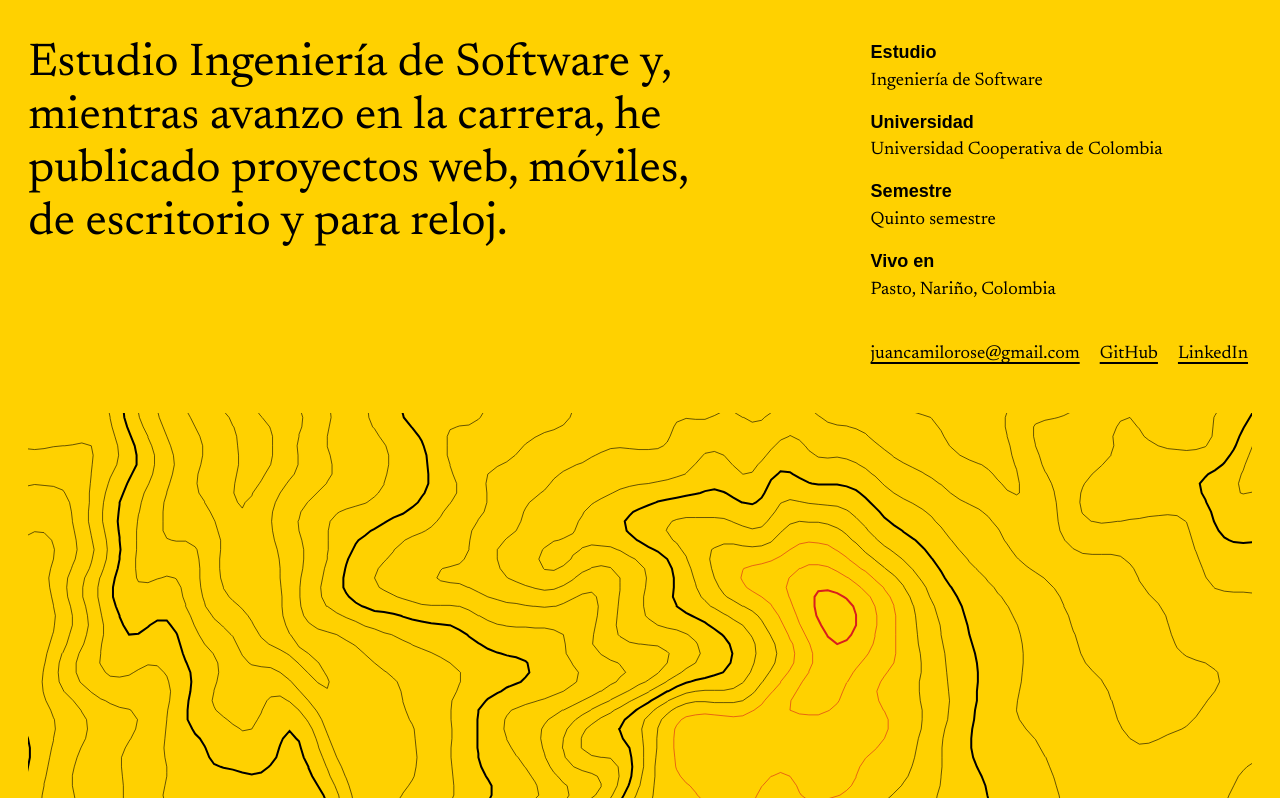
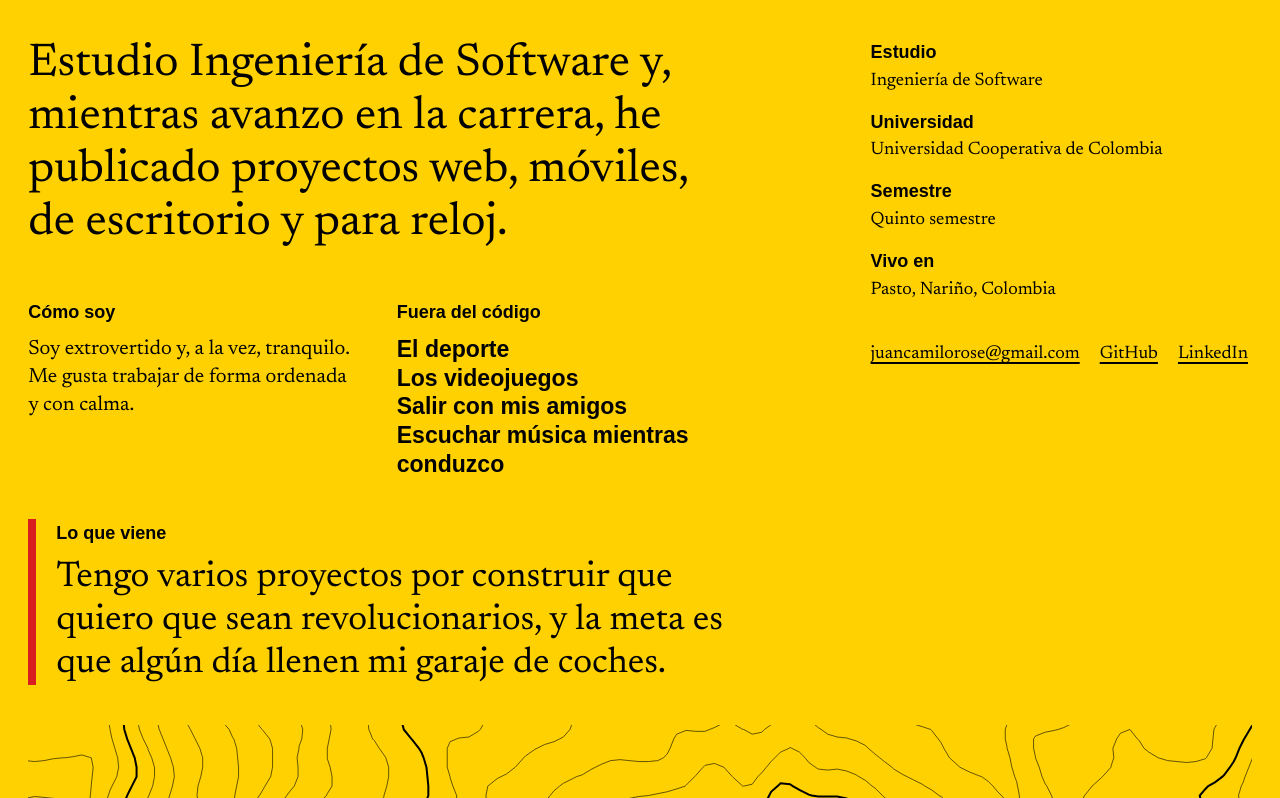
Before and after one commit to KmiloRosero/I-m, a Next.js app: page / in a window 1280 px wide. Shown: the part 1002-1800 px from the top of the page. Built offline with nearby package versions, Linux system fonts and the light colour scheme; a web font is replaced by a local one.

Commit message:
feat: add personality, interests and goals to about section

```diff
--- a/src/data/personalInfo.ts
+++ b/src/data/personalInfo.ts
@@ -22,7 +22,11 @@ export const personalInfo: PersonalInfo = {
   metaDescription: `Portafolio de ${FULL_NAME}, estudiante de ${DEGREE} en la ${UNIVERSITY}, Pasto.`,
   introduction: `Estudio en la ${UNIVERSITY}, en Pasto. Mis repositorios incluyen aplicaciones web, móviles, de escritorio y para reloj.`,
   about: `Estudio ${DEGREE} y, mientras avanzo en la carrera, he publicado proyectos web, móviles, de escritorio y para reloj.`,
-  interests: [],
+  personality: 'Soy extrovertido y, a la vez, tranquilo.',
+  workStyle: 'Me gusta trabajar de forma ordenada y con calma.',
+  interests: ['El deporte', 'Los videojuegos', 'Salir con mis amigos', 'Escuchar música mientras conduzco'],
+  ambition:
+    'Tengo varios proyectos por construir que quiero que sean revolucionarios, y la meta es que algún día llenen mi garaje de coches.',
   featuredStack: ['TypeScript', 'React', 'React Native', 'Node.js', 'NestJS', 'Spring Boot', 'PostgreSQL'],
   socialLinks: [
     { label: 'GitHub', url: GITHUB_PROFILE_URL },
--- a/src/sections/AboutSection.tsx
+++ b/src/sections/AboutSection.tsx
@@ -17,9 +17,26 @@ export function AboutSection() {
       <div className="mt-10 grid gap-10 lg:grid-cols-12">
         <div className="lg:col-span-7">
           <p className="about-statement">{personalInfo.about}</p>
-          {personalInfo.interests.length > 0 ? (
-            <p className="lead-text mt-6">Fuera del código: {personalInfo.interests.join(', ')}.</p>
-          ) : null}
+          <div className="about-details">
+            <div>
+              <h3 className="about-label">Cómo soy</h3>
+              <p className="lead-text">
+                {personalInfo.personality} {personalInfo.workStyle}
+              </p>
+            </div>
+            <div>
+              <h3 className="about-label">Fuera del código</h3>
+              <ul className="about-interests">
+                {personalInfo.interests.map((interest) => (
+                  <li key={interest}>{interest}</li>
+                ))}
+              </ul>
+            </div>
+            <div className="about-ambition">
+              <h3 className="about-label">Lo que viene</h3>
+              <p className="about-ambition-text">{personalInfo.ambition}</p>
+            </div>
+          </div>
         </div>
 
         <div className="flex flex-col gap-8 lg:col-span-4 lg:col-start-9">
--- a/src/styles/typography.css
+++ b/src/styles/typography.css
@@ -27,6 +27,47 @@
   .about-statement {
     font-size: clamp(1.75rem, 3.6vw, 3.25rem);
     line-height: 1.15;
+  }
+
+  .about-details {
+    display: grid;
+    gap: 2.5rem;
+    margin-top: 3rem;
+  }
+
+  .about-label {
+    margin-bottom: 0.5rem;
+    font-size: 1.125rem;
+    font-stretch: 125%;
+    font-weight: 700;
+  }
+
+  .about-interests {
+    font-family: var(--font-display);
+    font-size: clamp(1.25rem, 1.8vw, 1.625rem);
+    font-stretch: 125%;
+    font-weight: 800;
+    line-height: 1.25;
+  }
+
+  .about-ambition {
+    padding-left: 1.25rem;
+    border-left: 0.5rem solid var(--color-red);
+  }
+
+  .about-ambition-text {
+    font-size: clamp(1.5rem, 2.8vw, 2.5rem);
+    line-height: 1.2;
+  }
+
+  @media (min-width: 40rem) {
+    .about-details {
+      grid-template-columns: repeat(2, minmax(0, 1fr));
+    }
+
+    .about-ambition {
+      grid-column: 1 / -1;
+    }
   }
 
   .lead-text {
--- a/src/types/personalInfo.ts
+++ b/src/types/personalInfo.ts
@@ -17,7 +17,10 @@ export interface PersonalInfo {
   metaDescription: string
   introduction: string
   about: string
+  personality: string
+  workStyle: string
   interests: readonly string[]
+  ambition: string
   featuredStack: readonly string[]
   socialLinks: readonly SocialLink[]
   cvUrl: string | null
```
